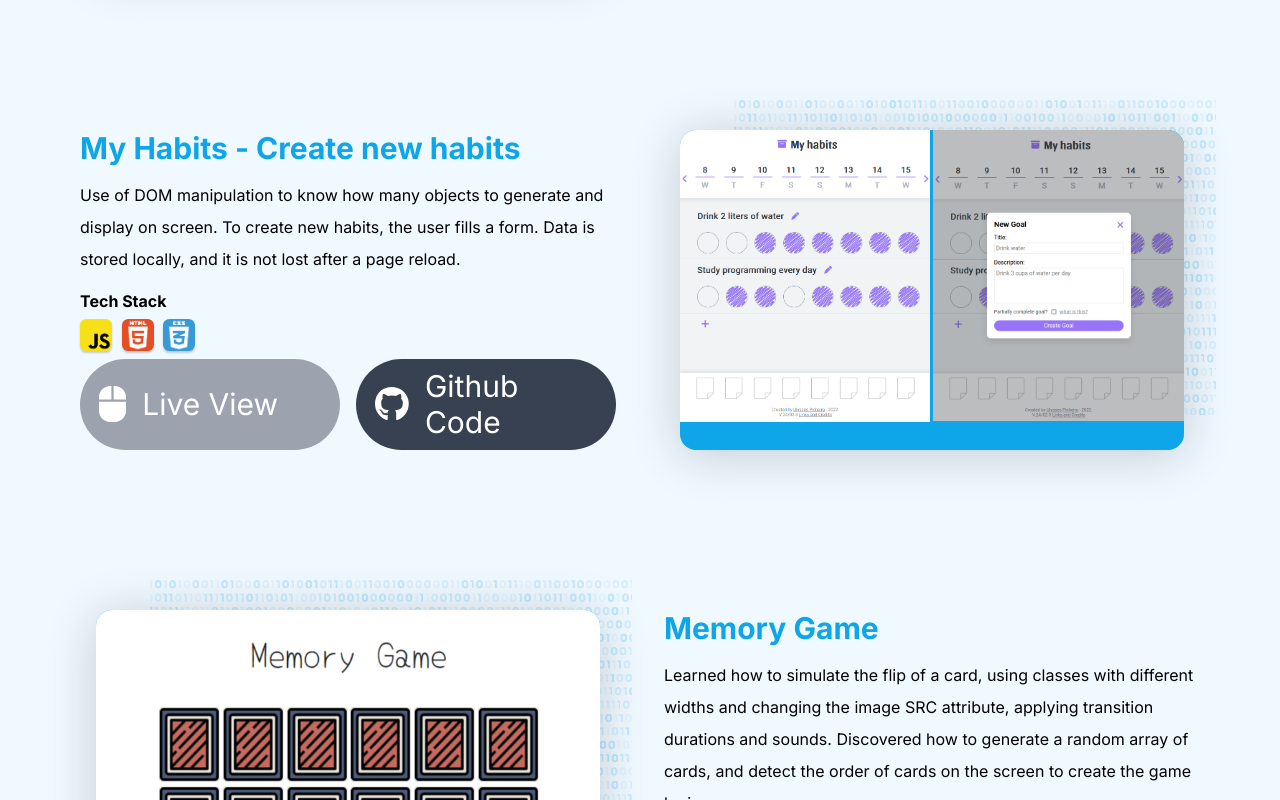
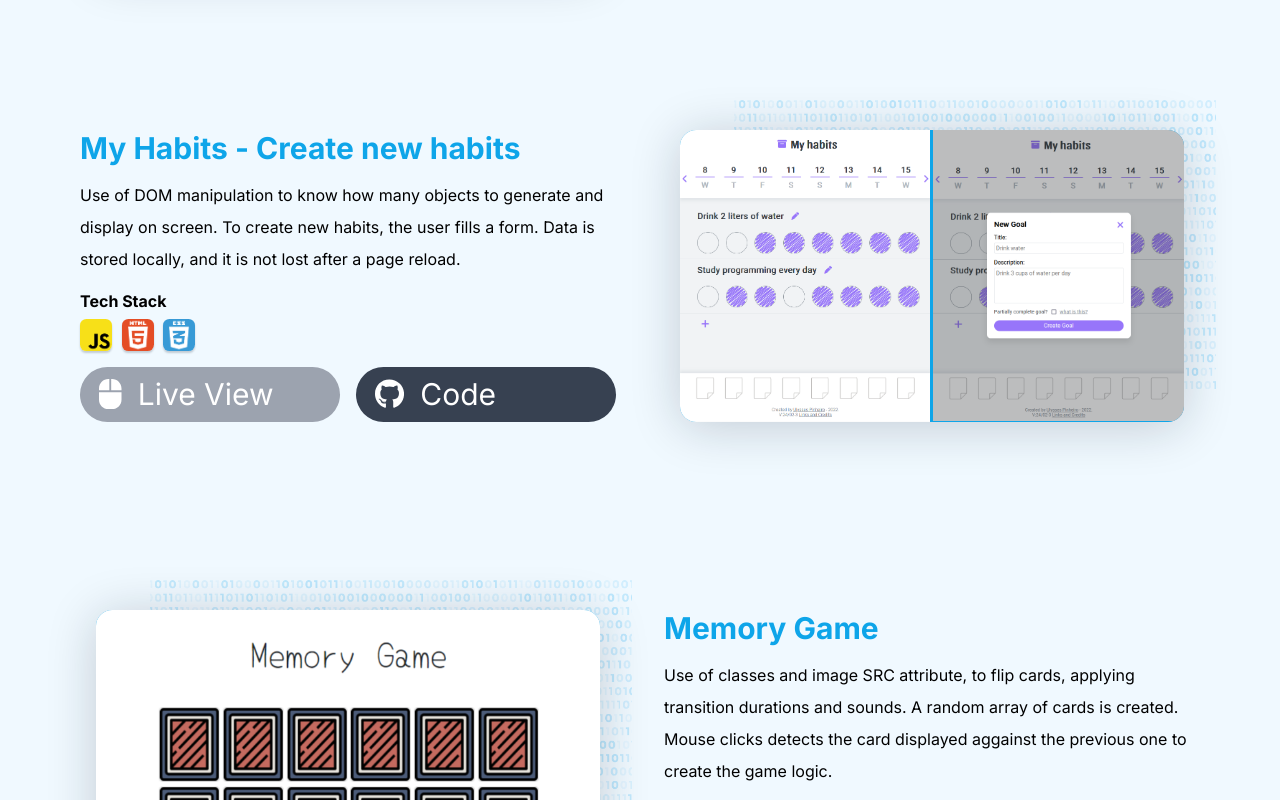
Before and after one commit to UlyssesPinheiro/Ulysses-Portfolio, a Next.js app: page / in a window 1280 px wide. Shown: the part 1380-2180 px from the top of the page. Built offline with nearby package versions, Linux system fonts and the light colour scheme.

Commit message:
NavBar smooth scrolling

```diff
--- a/Components/Reusables/Buttons/ButtonRouded.js
+++ b/Components/Reusables/Buttons/ButtonRouded.js
@@ -10,9 +10,14 @@ export default function ButtonRouded({
   color = "dark",
   expand = "",
   onClick,
+  title,
 }) {
   return (
-    <BackgroundDiv onClick={onClick} className={`${color} ${expand}`}>
+    <BackgroundDiv
+      title={title}
+      onClick={onClick}
+      className={`${color} ${expand}`}
+    >
       {icon}
       {children}
     </BackgroundDiv>
--- a/Components/Sections/NavBar/NavBar.js
+++ b/Components/Sections/NavBar/NavBar.js
@@ -1,25 +1,42 @@
 import React from "react";
 import styled from "styled-components";
-import Link from "next/link";
 import Color from "../../Defaults/Color";
 
 export default function NavBar() {
   return (
     <NavDivUl>
       <NavItem>
-        <Link href="#my-projects">
+        <div
+          onClick={() =>
+            document
+              .getElementById("my-projects")
+              .scrollIntoView({ behavior: "smooth" })
+          }
+        >
           <p>My Projects</p>
-        </Link>
+        </div>
       </NavItem>
       <NavItem>
-        <Link href="#completed-courses">
+        <div
+          onClick={() =>
+            document
+              .getElementById("completed-courses")
+              .scrollIntoView({ behavior: "smooth" })
+          }
+        >
           <p>Completed Courses</p>
-        </Link>
+        </div>
       </NavItem>
       <NavItem>
-        <Link href="#contact-me">
+        <div
+          onClick={() =>
+            document
+              .getElementById("contact-me")
+              .scrollIntoView({ behavior: "smooth" })
+          }
+        >
           <p>Contact Me</p>
-        </Link>
+        </div>
       </NavItem>
     </NavDivUl>
   );
--- a/Components/Sections/Projects/Project.js
+++ b/Components/Sections/Projects/Project.js
@@ -48,21 +48,23 @@ export default function Project({
         </TechDiv>
         <ButtonsDiv>
           <ButtonRouded
+            title="Try out the project"
             color="light"
             expand="expand"
             onClick={() => openLink(linkView)}
             icon={
-              <ComputerMouse fill={Color.white} height={Font.size[8] + "px"} />
+              <ComputerMouse fill={Color.white} height={Font.size[7] + "px"} />
             }
           >
             Live View
           </ButtonRouded>
           <ButtonRouded
+            title="Opens the project's source code"
             expand="expand"
             onClick={() => openLink(linkGithub)}
-            icon={<Github fill={Color.white} height={Font.size[8] + "px"} />}
+            icon={<Github fill={Color.white} height={Font.size[7] + "px"} />}
           >
-            Github Code
+            Code
           </ButtonRouded>
         </ButtonsDiv>
       </div>
@@ -91,7 +93,6 @@ const Grid = styled.div`
 
 const ImgDiv = styled.div`
   width: 100%;
-  height: 100%;
   padding: 1rem;
   position: relative;
 
@@ -114,7 +115,8 @@ const ImgDiv = styled.div`
 const ProjectImages = styled.div`
   position: relative;
   width: 100%;
-  height: 20rem;
+  height: min-content;
+  max-height: 20rem;
   display: flex;
 
   border-radius: 1rem;
@@ -126,6 +128,7 @@ const ProjectImages = styled.div`
   z-index: 10;
 
   .image {
+    font-size: 0;
     z-index: 10;
   }
 `;
--- a/pages/MainPage/completedCourses.js
+++ b/pages/MainPage/completedCourses.js
@@ -15,19 +15,20 @@ import thumbReact from "../../public/Images/Courses/Thumbnails/thumbReact.jpg";
 
 export default function completedCourses() {
   return (
-    <SectionWrapper id="completedCourses" color={Color.primary100}>
+    <SectionWrapper id="completed-courses" color={Color.primary100}>
       <CenteredDiv>
         <SectionHeader>Completed courses</SectionHeader>
         <CoursesCarroussel
           certificates={[HtmlCss, JavaScriptImg, ReactImg]}
+          links={[
+            "https://www.udemy.com/certificate/UC-75fd9955-27ff-4c99-84ae-57b87b7b8378/",
+            "https://www.udemy.com/certificate/UC-2536efa8-07db-4540-8a0e-6cbeb82ce824/",
+            "https://www.udemy.com/certificate/UC-0e6a3d45-8827-4b55-a6c7-9dd7bb5b977b/",
+          ]}
           thumbnails={[thumbHtmlCss, thumbJS, thumbReact]}
         ></CoursesCarroussel>
       </CenteredDiv>
-      <div>
-        {/* https://www.udemy.com/certificate/UC-75fd9955-27ff-4c99-84ae-57b87b7b8378/ */}
-        {/* https://www.udemy.com/certificate/UC-2536efa8-07db-4540-8a0e-6cbeb82ce824/ */}
-        {/* https://www.udemy.com/certificate/UC-0e6a3d45-8827-4b55-a6c7-9dd7bb5b977b/ */}
-      </div>
+      <div></div>
     </SectionWrapper>
   );
 }
--- a/pages/MainPage/my-projects.js
+++ b/pages/MainPage/my-projects.js
@@ -37,9 +37,7 @@ export default function ProjectsSection() {
         <Project
           title="My Habits - Create new habits"
           description="Use of DOM
-          manipulation to know how many objects to generate and
-          display on screen. To create new habits, the user fills a form.
-          Data is stored locally, and it is not lost after a page reload."
+          manipulation to know how many objects to generate and display on screen. To create new habits, the user fills a form. Data is stored locally, and it is not lost after a page reload."
           techStack={[JavaScript, Html5, Css3]}
           images={[myHabits1, myHabits2]}
           reversedOrder="reversedOrder"
@@ -48,11 +46,7 @@ export default function ProjectsSection() {
         ></Project>
         <Project
           title="Memory Game"
-          description="Learned how to simulate the flip of a card, using classes with
-          different widths and changing the image SRC attribute,
-          applying transition durations and sounds. Discovered how to
-          generate a random array of cards, and detect the order of
-          cards on the screen to create the game logic."
+          description="Use of classes and image SRC attribute, to flip cards, applying transition durations and sounds. A random array of cards is created. Mouse clicks detects the card displayed aggainst the previous one to create the game logic."
           techStack={[JavaScript, Html5, Css3]}
           images={[memoryGame]}
           reversedOrder=""
@@ -66,6 +60,7 @@ export default function ProjectsSection() {
 
 const ProjectsDiv = styled.div`
   margin-top: 3rem;
+  margin-bottom: 3rem;
   width: 100%;
   display: flex;
   flex-direction: column;
```
Also changed, not shown: Components/Sections/Courses/CoursesCarousel.js (+10 -2 lines), public/Images/Courses/HtmlCss.jpg, public/Images/Courses/JavaScript.jpg.
